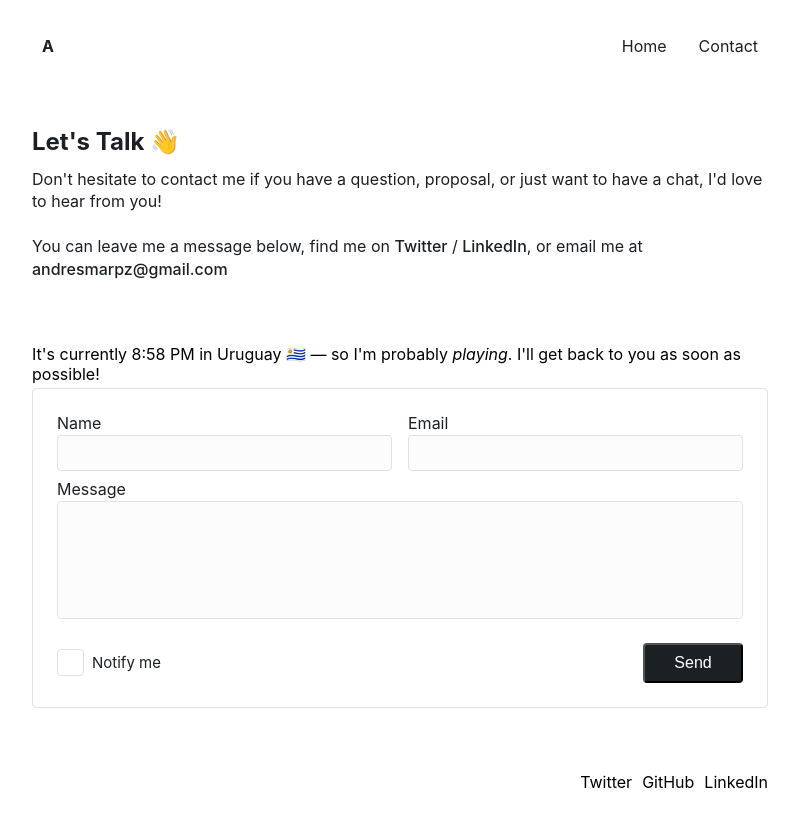
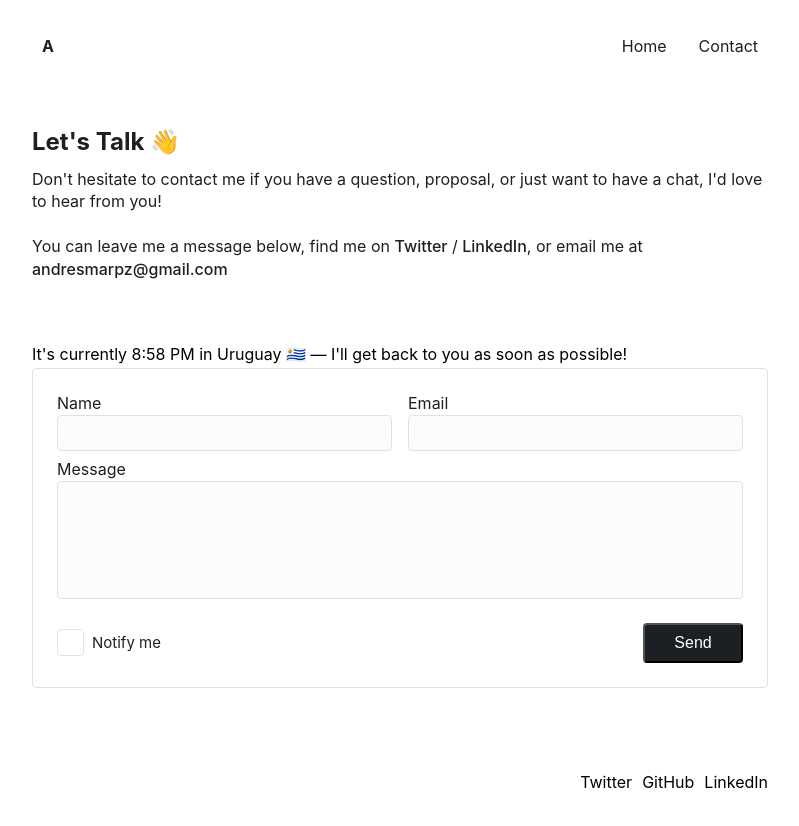
Before and after one commit to andresmarpz/website, a Next.js app: page /contact in a window 1280 px wide. Shown: the top 826 px of the page, without its empty margins (240-1039 px from the left). Built offline with nearby package versions, Linux system fonts and the light colour scheme; what next-real-viewport would draw is missing.

Commit message:
feat: change contact form text

```diff
--- a/pages/contact.tsx
+++ b/pages/contact.tsx
@@ -243,8 +243,7 @@ const Contact: NextPage = () => {
             <Box css={{ marginTop: '4rem', display: 'flex', flexDirection: 'column', gap: 4 }}>
                 <Box>
 					It&apos;s currently {getActivity(new Date()).time} in Uruguay 🇺🇾
-					— so I&apos;m probably <em>{getActivity(new Date()).activity}</em>.
-					I&apos;ll get back to you as soon as possible!
+					— I&apos;ll get back to you as soon as possible!
 				</Box>
                 <StyledForm onSubmit={handleSubmit} spellCheck="false">
                     <FieldSet disabled={success || error}>
```
